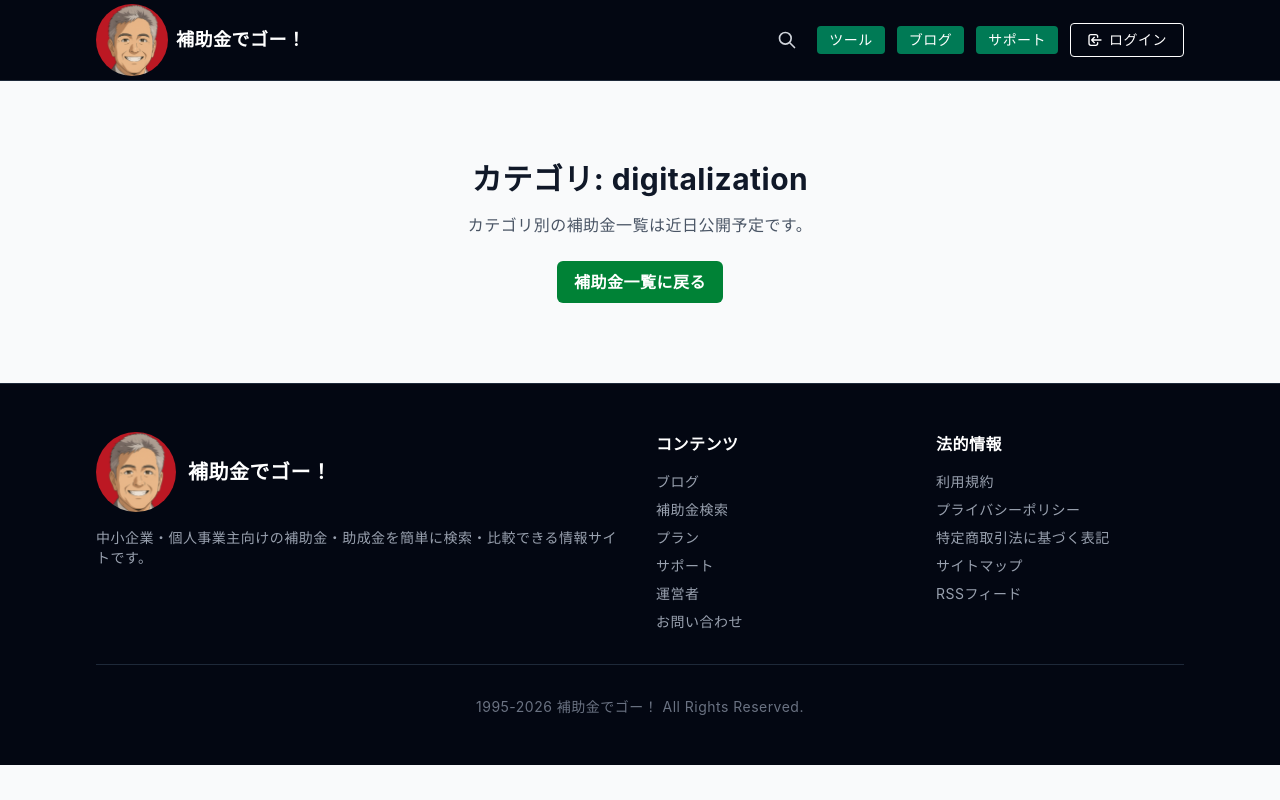
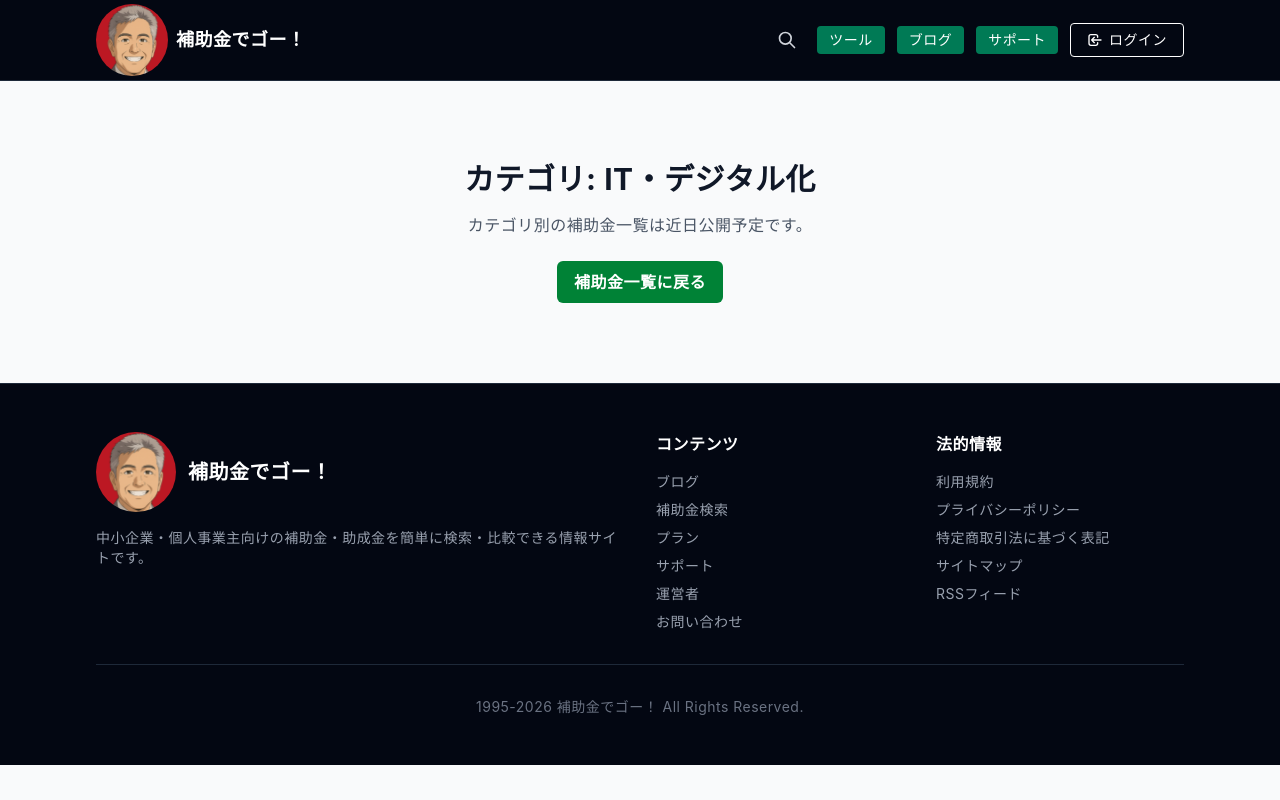
Before and after one commit to a-yama100/hojokindego-blog, a Next.js app: page /category/digitalization in a window 1280 px wide. Built offline with nearby package versions, Linux system fonts and the light colour scheme; no server answers.

Commit message:
Add Japanese labels for category and region slug display

```diff
--- a/app/category/[slug]/page.tsx
+++ b/app/category/[slug]/page.tsx
@@ -4,14 +4,23 @@ import { Container } from '@/components/Container'
 import Link from 'next/link'
 import { Button } from '@/components/Button'
 
+const CATEGORY_LABELS: Record<string, string> = {
+  digitalization: 'IT\u30fb\u30c7\u30b8\u30bf\u30eb\u5316',
+  manufacturing: '\u88fd\u9020\u696d\u30fb\u3082\u306e\u3065\u304f\u308a',
+  general: '\u4e00\u822c\u4e8b\u696d',
+  reconstruction: '\u4e8b\u696d\u518d\u69cb\u7bc9',
+  startup: '\u5275\u696d\u30fb\u30b9\u30bf\u30fc\u30c8\u30a2\u30c3\u30d7',
+}
+
 export default async function CategoryPage({ params }: { params: Promise<{ slug: string }> }) {
   const { slug } = await params
+  const label = CATEGORY_LABELS[slug] || slug
   return (
     <div className="min-h-screen bg-gray-50">
       <Header />
       <main>
         <Container className="py-20 text-center">
-          <h1 className="text-3xl font-bold text-gray-900 mb-4">{"\u30ab\u30c6\u30b4\u30ea: "}{slug}</h1>
+          <h1 className="text-3xl font-bold text-gray-900 mb-4">{"\u30ab\u30c6\u30b4\u30ea: "}{label}</h1>
           <p className="text-gray-600 mb-6">{"\u30ab\u30c6\u30b4\u30ea\u5225\u306e\u88dc\u52a9\u91d1\u4e00\u89a7\u306f\u8fd1\u65e5\u516c\u958b\u4e88\u5b9a\u3067\u3059\u3002"}</p>
           <div className="flex justify-center">
             <Link href="/subsidies"><Button variant="primary">{"\u88dc\u52a9\u91d1\u4e00\u89a7\u306b\u623b\u308b"}</Button></Link>
--- a/app/region/[slug]/page.tsx
+++ b/app/region/[slug]/page.tsx
@@ -4,14 +4,23 @@ import { Container } from '@/components/Container'
 import Link from 'next/link'
 import { Button } from '@/components/Button'
 
+const REGION_LABELS: Record<string, string> = {
+  national: '\u5168\u56fd',
+  tokyo: '\u6771\u4eac\u90fd',
+  osaka: '\u5927\u962a\u5e9c',
+  aichi: '\u611b\u77e5\u770c',
+  fukuoka: '\u798f\u5ca1\u770c',
+}
+
 export default async function RegionPage({ params }: { params: Promise<{ slug: string }> }) {
   const { slug } = await params
+  const label = REGION_LABELS[slug] || slug
   return (
     <div className="min-h-screen bg-gray-50">
       <Header />
       <main>
         <Container className="py-20 text-center">
-          <h1 className="text-3xl font-bold text-gray-900 mb-4">{"\u5730\u57df: "}{slug}</h1>
+          <h1 className="text-3xl font-bold text-gray-900 mb-4">{"\u5730\u57df: "}{label}</h1>
           <p className="text-gray-600 mb-6">{"\u5730\u57df\u5225\u306e\u88dc\u52a9\u91d1\u4e00\u89a7\u306f\u8fd1\u65e5\u516c\u958b\u4e88\u5b9a\u3067\u3059\u3002"}</p>
           <div className="flex justify-center">
             <Link href="/subsidies"><Button variant="primary">{"\u88dc\u52a9\u91d1\u4e00\u89a7\u306b\u623b\u308b"}</Button></Link>
```
